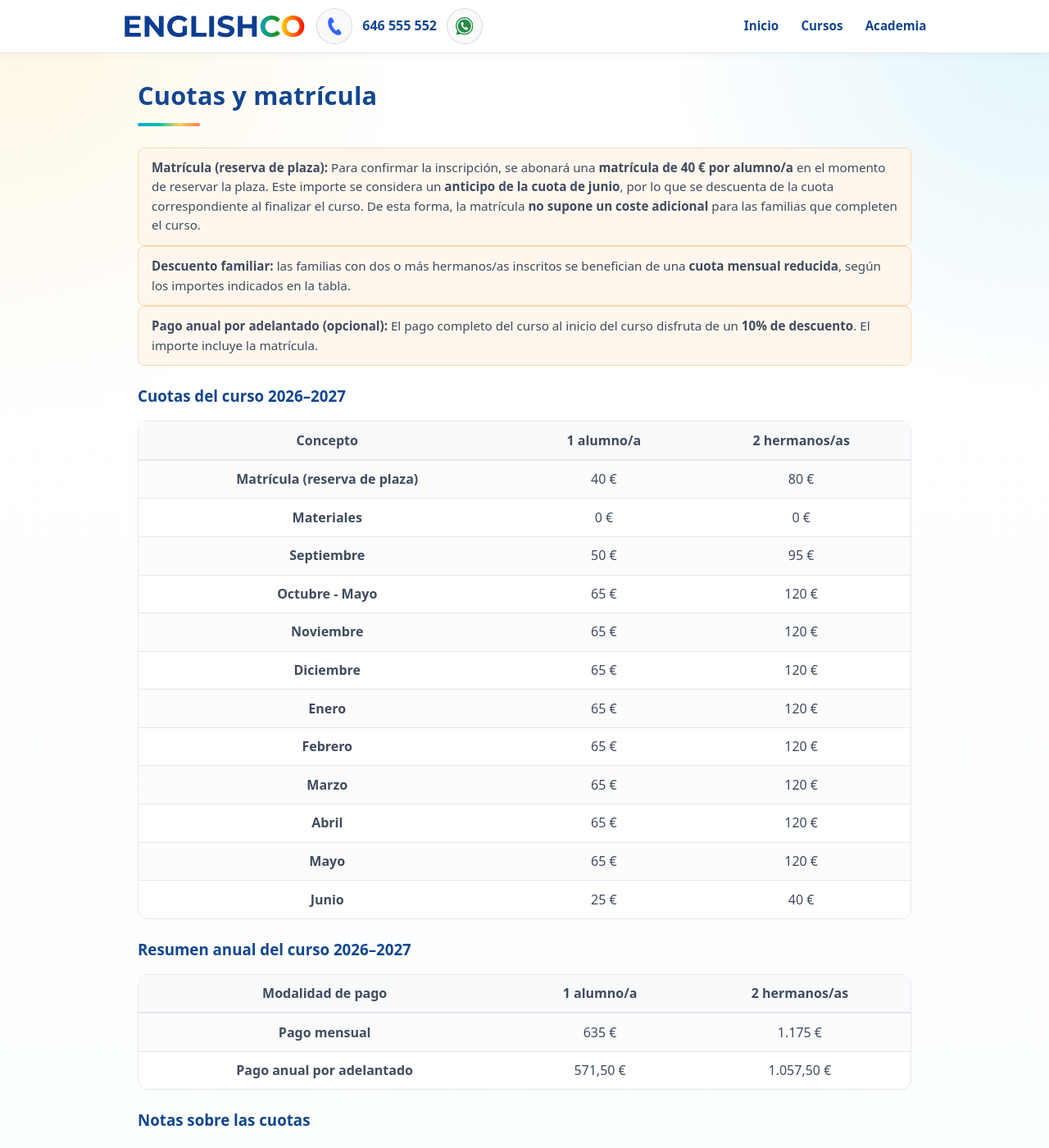
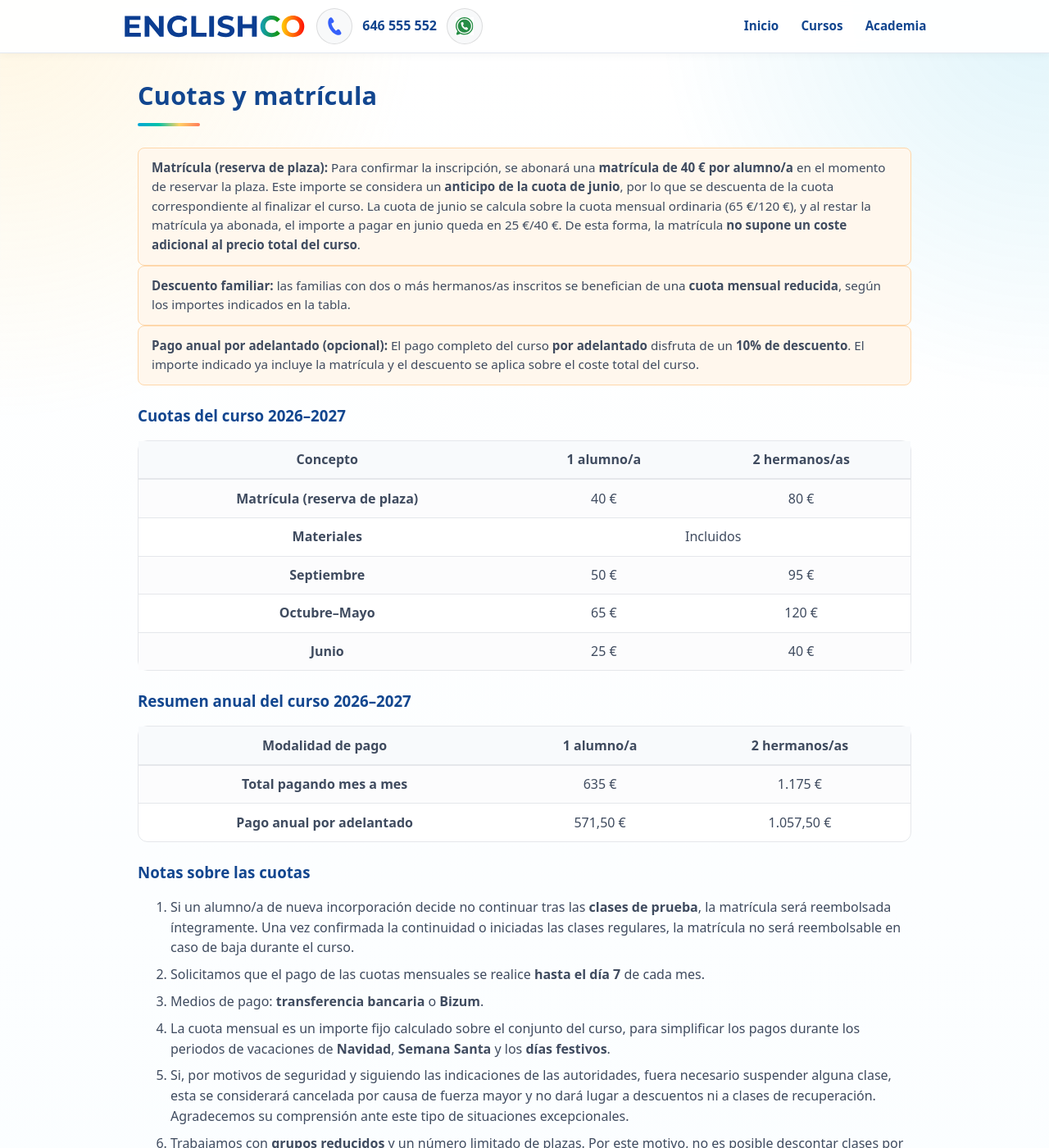
Before and after one commit to dixonbruce/englishco, a Jekyll site: the page built from condiciones.html, in a window 1280 px wide and 1400 px high. Shown: the whole window at 82% size. Built offline with Jekyll 4.4.1, drawn with Linux system fonts in a browser that asks for light colours; some of the changed text lies outside the part shown.

Commit message:
Update condiciones.html

```diff
--- a/condiciones.html
+++ b/condiciones.html
@@ -20,8 +20,9 @@ permalink: "/condiciones.html"
     <strong>matrícula de 40 € por alumno/a</strong> en el momento de reservar la plaza.
     Este importe se considera un <strong>anticipo de la cuota de junio</strong>,
     por lo que se descuenta de la cuota correspondiente al finalizar el curso.
-    De esta forma, la matrícula <strong>no supone un coste adicional</strong>
-    para las familias que completen el curso.
+    La cuota de junio se calcula sobre la cuota mensual ordinaria (65 €/120 €), y al restar la matrícula ya abonada, el importe a pagar en junio
+    queda en 25 €/40 €.
+    De esta forma, la matrícula <strong>no supone un coste adicional al precio total del curso</strong>.
   </div>
 
 
@@ -31,11 +32,9 @@ permalink: "/condiciones.html"
     las familias con dos o más hermanos/as inscritos se benefician de una
     <strong>cuota mensual reducida</strong>, según los importes indicados en la tabla.
   </div>
-
-  <div class="note">
-    <strong>Pago anual por adelantado (opcional):</strong>
-    El pago completo del curso al inicio del curso disfruta de un
-    <strong>10% de descuento</strong>. El importe incluye la matrícula.
+  <div class="note"> <strong>Pago anual por adelantado (opcional):</strong>
+    El pago completo del curso <strong>por adelantado</strong> disfruta de un <strong>10% de descuento</strong>.
+    El importe indicado ya incluye la matrícula y el descuento se aplica sobre el coste total del curso.
   </div>
 
   <br>
@@ -67,11 +66,9 @@ permalink: "/condiciones.html"
         <td>40 €</td>
         <td>80 €</td>
       </tr>
-
       <tr>
         <th scope="row">Materiales</th>
-        <td>0 €</td>
-        <td>0 €</td>
+        <td colspan="2">Incluidos</td>
       </tr>
 
       <tr>
@@ -81,52 +78,12 @@ permalink: "/condiciones.html"
       </tr>
 
       <tr>
-        <th scope="row">Octubre - Mayo</th>
+        <th scope="row">Octubre–Mayo</th>
         <td>65 €</td>
         <td>120 €</td>
       </tr>
 
-      <tr>
-        <th scope="row">Noviembre</th>
-        <td>65 €</td>
-        <td>120 €</td>
-      </tr>
 
-      <tr>
-        <th scope="row">Diciembre</th>
-        <td>65 €</td>
-        <td>120 €</td>
-      </tr>
-
-      <tr>
-        <th scope="row">Enero</th>
-        <td>65 €</td>
-        <td>120 €</td>
-      </tr>
-
-      <tr>
-        <th scope="row">Febrero</th>
-        <td>65 €</td>
-        <td>120 €</td>
-      </tr>
-
-      <tr>
-        <th scope="row">Marzo</th>
-        <td>65 €</td>
-        <td>120 €</td>
-      </tr>
-
-      <tr>
-        <th scope="row">Abril</th>
-        <td>65 €</td>
-        <td>120 €</td>
-      </tr>
-
-      <tr>
-        <th scope="row">Mayo</th>
-        <td>65 €</td>
-        <td>120 €</td>
-      </tr>
 
       <tr>
         <th scope="row">Junio</th>
@@ -161,7 +118,7 @@ permalink: "/condiciones.html"
     <tbody>
 
       <tr>
-        <th scope="row">Pago mensual</th>
+        <th scope="row">Total pagando mes a mes</th>
         <td>635 €</td>
         <td>1.175 €</td>
       </tr>
@@ -193,15 +150,14 @@ permalink: "/condiciones.html"
     <ol>
 
       <li>
-        Si un alumno/a de nueva incorporación decide no continuar tras las
-        <strong>clases de prueba</strong>, la matrícula será reembolsada íntegramente.
+        Si un alumno/a de nueva incorporación decide no continuar tras las <strong>clases de prueba</strong>, la matrícula será reembolsada íntegramente.
         Una vez confirmada la continuidad o iniciadas las clases regulares,
         la matrícula no será reembolsable en caso de baja durante el curso.
       </li>
 
       <li>
         Solicitamos que el pago de las cuotas mensuales se realice
-        <strong>antes del día 7</strong> de cada mes.
+        <strong>hasta el día 7</strong> de cada mes.
       </li>
 
       <li>
@@ -210,9 +166,7 @@ permalink: "/condiciones.html"
       </li>
 
       <li>
-        La cuota mensual se calcula sobre el conjunto del curso,
-        teniendo en cuenta las vacaciones de <strong>Navidad</strong>,
-        <strong>Semana Santa</strong> y los <strong>días festivos</strong>.
+        La cuota mensual es un importe fijo calculado sobre el conjunto del curso, para simplificar los pagos durante los periodos de vacaciones de <strong>Navidad</strong>, <strong>Semana Santa</strong> y los <strong>días festivos</strong>.
       </li>
 
       <li>
@@ -243,7 +197,7 @@ permalink: "/condiciones.html"
 
   <div class="pay">
 
-    <div>
+
 
     <p>
       <strong>Titular:</strong>
@@ -271,7 +225,7 @@ permalink: "/condiciones.html"
       No es necesario incluir el mes correspondiente.
     </p>
 
-    </div>
+
 
   </div>
 
@@ -283,60 +237,53 @@ permalink: "/condiciones.html"
   <h2>Organización y seguridad</h2>
 
   <p>
-    Por razones de seguridad y debido al espacio limitado frente a la entrada, les pedimos que <strong>esperen a cierta distancia de la puerta</strong> hasta que llegue el momento de que su hijo/a entre o salga de la academia.
+    Por razones de seguridad y debido al espacio limitado frente a la entrada, les pedimos que <strong>esperen a cierta distancia de la entrada</strong> hasta que llegue el momento de que su hijo/a entre o salga de la academia.
   </p>
 
 
-  <h3>Otras consideraciones</h3>
 
-  <ul>
-
-    <li>
+  <p>
     La <strong>puntualidad</strong> ayuda a evitar interrupciones
     en el desarrollo de la clase.
-    </li>
+  </p>
+  <p>
+    Cada alumna/o debe traer <strong>libreta</strong>, <strong>estuche</strong> y <strong>botella de agua</strong> propios.
+  </p>
 
-    <li>
-      Traer libreta, <strong>estuche</strong> y <strong>botella de agua</strong> propios.
-    </li>
+  <p>
+    Siempre que sea posible, recomendamos usar el <strong>baño antes de la clase</strong> para aprovechar al máximo el tiempo.
+  </p>
 
-    <li>
-      Siempre que sea posible, recomendamos usar el
-      <strong>baño antes de la clase</strong> para aprovechar al máximo el tiempo.
-    </li>
-
-    <li>
+  <p>
     <strong>Último día de clase:</strong>
     <strong>30 de junio de 2027</strong>.
-    </li>
+  </p>
 
-  </ul>
+
 
 
   <!-- ===================================================== -->
   <!-- CONTACTO -->
   <!-- ===================================================== -->
 
-  <h3>Contacto</h3>
+  <h2>Contacto</h2>
 
-  <ul class="plain">
 
-    <li>
+  <p>
     <strong>Dirección:</strong>
     Calle Gravina 47–49, Playa de Arinaga
-    </li>
+  </p>
 
-    <li>
+  <p>
     <strong>Teléfono:</strong>
     <a href="tel:+34646555552">646 555 552</a>
-    </li>
+  </p>
 
-    <li>
+  <p>
     <strong>Email:</strong>
     <a href="mailto:mark@englishco.es">mark@englishco.es</a>
-    </li>
+  </p>
 
-  </ul>
 
 
   <hr>
```
Lines whose indentation alone changed are shown as unchanged.
